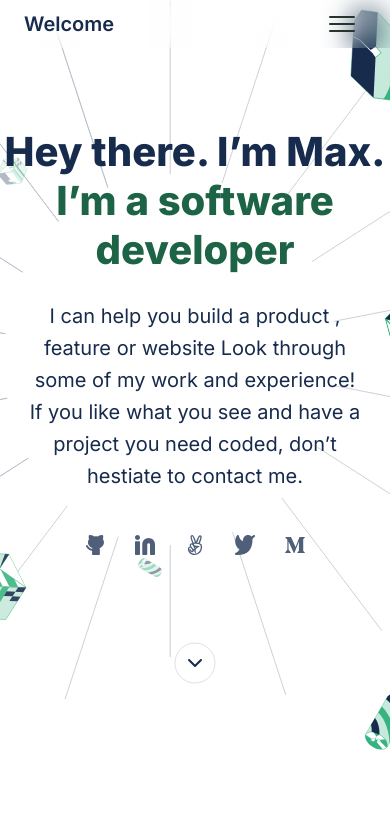
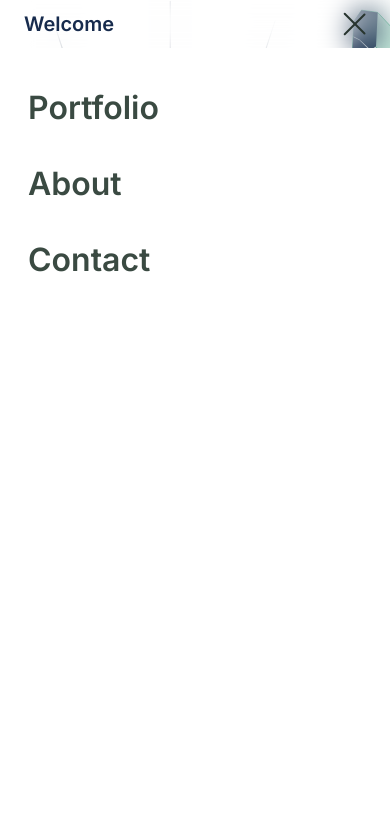
Before and after one commit to maxthestranger/mts_portfolio, a website: page index.html in a window 390 px wide. Both pictures are taken after a click on the button "menu". Shown: the top 833 px of the page. Drawn offline with Linux system fonts and the light colour scheme.

Commit message:
refactoring

```diff
--- a/css/style.css
+++ b/css/style.css
@@ -79,16 +79,17 @@ button {
 }
 
 .mb-menu {
-  display: flex;
+  display: block;
   flex-direction: column;
-  width: 48px;
-  height: 48px;
-  justify-content: space-around;
-  align-items: center;
+  width: 30px;
+  height: 45px;
   border-radius: 8px;
-  padding: 14px 11px;
   border: none;
   background: transparent;
+  position: relative;
+  transform: rotate(0deg);
+  transition: 0.5s ease-in-out;
+  cursor: pointer;
 }
 
 .brand {
@@ -100,10 +101,31 @@ button {
 }
 
 .mb-menu span {
+  display: block;
+  position: absolute;
   height: 2px;
+  width: 100%;
   background: #28352f;
-  width: 100%;
   border-radius: 8px;
+  opacity: 1;
+  left: 0;
+  transition: 0.25s ease-in-out;
+  transform: rotate(0deg);
+}
+
+.mb-menu span:nth-child(1) {
+  top: 10px;
+  transform-origin: left center;
+}
+
+.mb-menu span:nth-child(2) {
+  top: 20px;
+  transform-origin: left center;
+}
+
+.mb-menu span:nth-child(3) {
+  top: 30px;
+  transform-origin: left center;
 }
 
 /* hero */
@@ -453,46 +475,62 @@ textarea::placeholder {
 }
 
 /* mobile menu */
-.mobile-nav {
-  display:flex;
+.mb-menu-list {
+  display: none;
   width: 100%;
   background: #fff;
   padding: 12px;
   flex-direction: column;
   position: absolute;
-  top: 0;
+  top: 48px;
   left: 0;
   min-height: 755px;
   border-bottom-left-radius: 6px;
   border-bottom-right-radius: 6px;
-  padding-top: 92px;
+  padding-top: 22px;
 }
 
-.mobile-nav a {
+.mb-menu-list a {
   padding: 16px;
   width: 100%;
   color: #3a4a42;
   font-weight: 600;
   font-size: 32px;
   line-height: 44px;
+  display: block;
 }
 
-.mobile-nav a:hover {
+.mb-menu-list a:hover {
   color: #27c080;
 }
 
-.cross {
-  position: absolute;
-  right: 0;
-  top: 0;
+.hamburger.active .mb-menu-list {
+  display: flex;
 }
 
-.cross span:first-child {
+.hamburger.active .mb-menu span:nth-child(1) {
+  transform: rotate(45deg);
+  top: 10px;
+  left: 8px;
+}
+
+.hamburger.active .mb-menu span:nth-child(2) {
+  width: 0%;
+  opacity: 0;
+}
+
+.hamburger.active .mb-menu span:nth-child(3) {
+  transform: rotate(-45deg);
+  top: 32px;
+  left: 8px;
+}
+
+.open span:first-child {
   transform: rotate(45deg);
   margin-top: 17px;
 }
 
-.cross span:nth-child(2) {
+.open span:nth-child(2) {
   transform: rotate(-45deg);
   margin-bottom: 2px;
 }
@@ -558,7 +596,7 @@ textarea::placeholder {
 }
 
 @media (min-width: 768px) {
-  .mb-menu {
+  .hamburger {
     display: none;
   }
 
--- a/index.html
+++ b/index.html
@@ -35,22 +35,24 @@
         <a class="nav-link" href="#contact"> Contact </a>
       </nav>
 
-      <nav class="mobile-nav">
-        <button type="button" class="mb-menu cross" aria-label="menu">
-          <span></span>
-          <span></span>
-        </button>
-        <a class="nav-link" href="#works"> Portfolio </a>
-        <a class="nav-link" href="#about"> About </a>
-        <a class="nav-link" href="#contact"> Contact </a>
-      </nav>
-
       <nav class="hamburger">
         <button type="button" class="mb-menu" aria-label="menu">
           <span></span>
           <span></span>
           <span></span>
         </button>
+
+        <ul class="mb-menu-list">
+          <li>
+            <a href="#works"> Portfolio </a>
+          </li>
+          <li>
+            <a href="#about"> About </a>
+          </li>
+          <li>
+            <a href="#contact"> Contact </a>
+          </li>
+        </ul>
       </nav>
     </header>
     <main class="main">
--- a/js/main.js
+++ b/js/main.js
@@ -1,14 +1,13 @@
-document.querySelector('.cross').addEventListener('click', function() {
-    document.querySelector(".mobile-nav").style.display="none";
+const btn = document.querySelector('.mb-menu');
+const menu = document.querySelector('.hamburger');
+const menuList = document.querySelectorAll('.mb-menu-list a');
 
-})
-document.querySelector('.hamburger button').addEventListener('click', function() {
-    document.querySelector(".mobile-nav").style.display="flex";
+btn.addEventListener('click', () => {
+  menu.classList.toggle('active');
+});
 
-})
-document.querySelectorAll('.mobile-nav .nav-link').forEach(elem => {
-    elem.addEventListener('click', function() {
-        document.querySelector(".mobile-nav").style.display="none";
-
-    })
-})
+menuList.forEach((list) => {
+  list.addEventListener('click', () => {
+    menu.classList.remove('active');
+  });
+});
```
